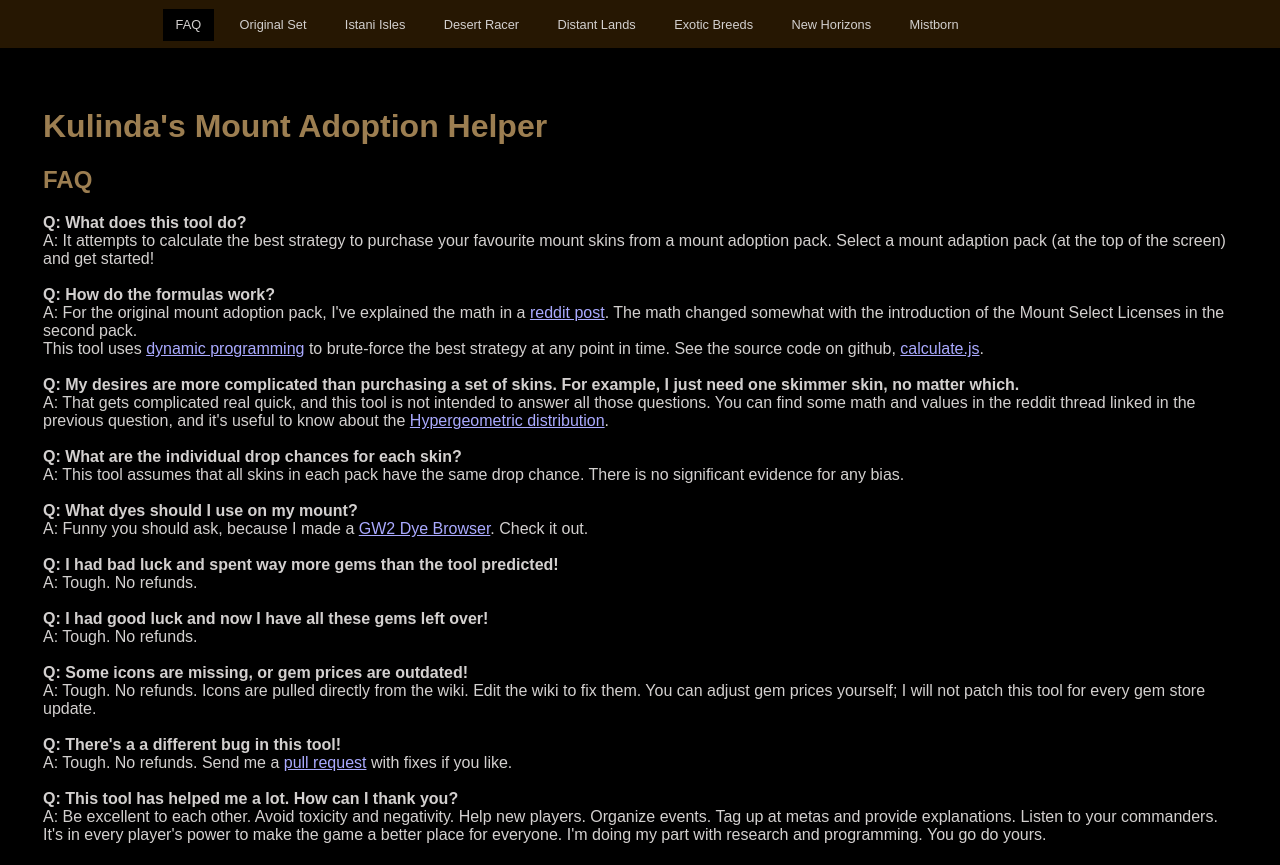
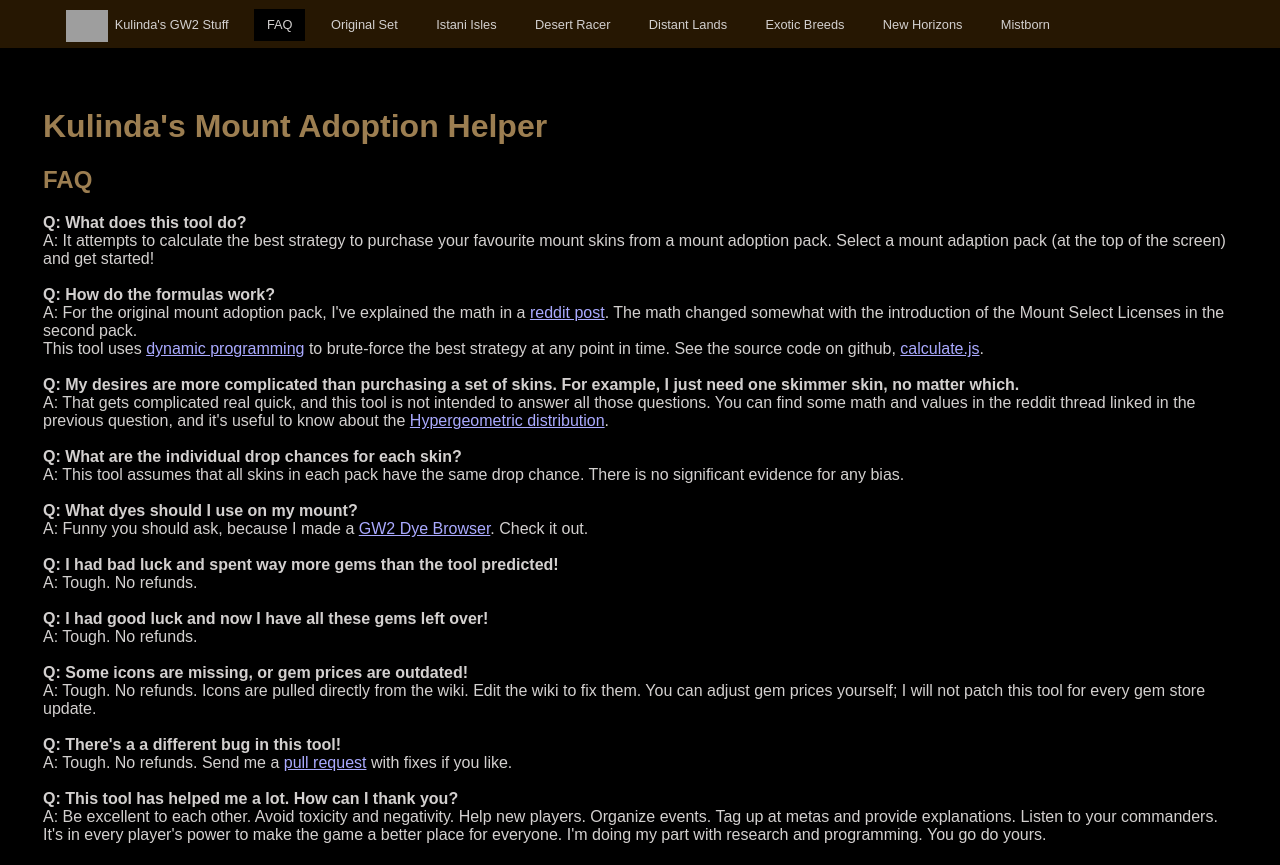
Before and after one commit to kulinda/mounts, a React app: page / in a window 1280 px wide. Shown: the top 865 px of the page. Built offline with nearby package versions, Linux system fonts and the light colour scheme; grey boxes are pictures that could not be loaded.

Commit message:
integrate the new global menu

```diff
--- a/src/index.css
+++ b/src/index.css
@@ -79,7 +79,6 @@ div.button.active:before {
 
 .kulinda_header {
 	line-height: 48px;
-	padding-left: 150px;
 	background-color: rgb(38, 23, 2); /* Midnight Gold on cloth */
 }
 
@@ -94,9 +93,11 @@ div.button.active:before {
 
 .kulinda_header .link {
 	display: inline-block;
+	position: relative;
 	margin-left: 1em;
 	padding: 0px 1em;
 	line-height: 32px;
+	height: 32px;
 	cursor: pointer;
 	transition: color 0.5s ease, background-color 0.5s ease;
 	background-color: rgb(38, 23, 2);
@@ -110,3 +111,10 @@ div.button.active:before {
 .kulinda_header .link:hover {
 	color: white;
 }
+
+.kulinda_header .link > img {
+	display: inline-block;
+	vertical-align: middle;
+	margin-right: 0.5em;
+	height: 100%;
+}
--- a/src/index.js
+++ b/src/index.js
@@ -62,6 +62,10 @@ export default class MountHelper extends React.Component {
 		return <React.Fragment>
 			<div className='kulinda_header'>
 				<div className='links'>
+					<div className='link _kulinda_menu' onClick={() => null}>
+						<img src="https://kulinda.github.io/kulinda_head.png" alt="" />
+						Kulinda's GW2 Stuff
+					</div>
 					<div className={'link' + (packidx===-1 ? ' active' : '')} onClick={e => this.changePack(-1)}>FAQ</div>
 					{packs.map((p, i) => <div className={'link' + (packidx===i ? ' active' : '')} key={i} onClick={e => this.changePack(i)}>
 						{p.name}
```
